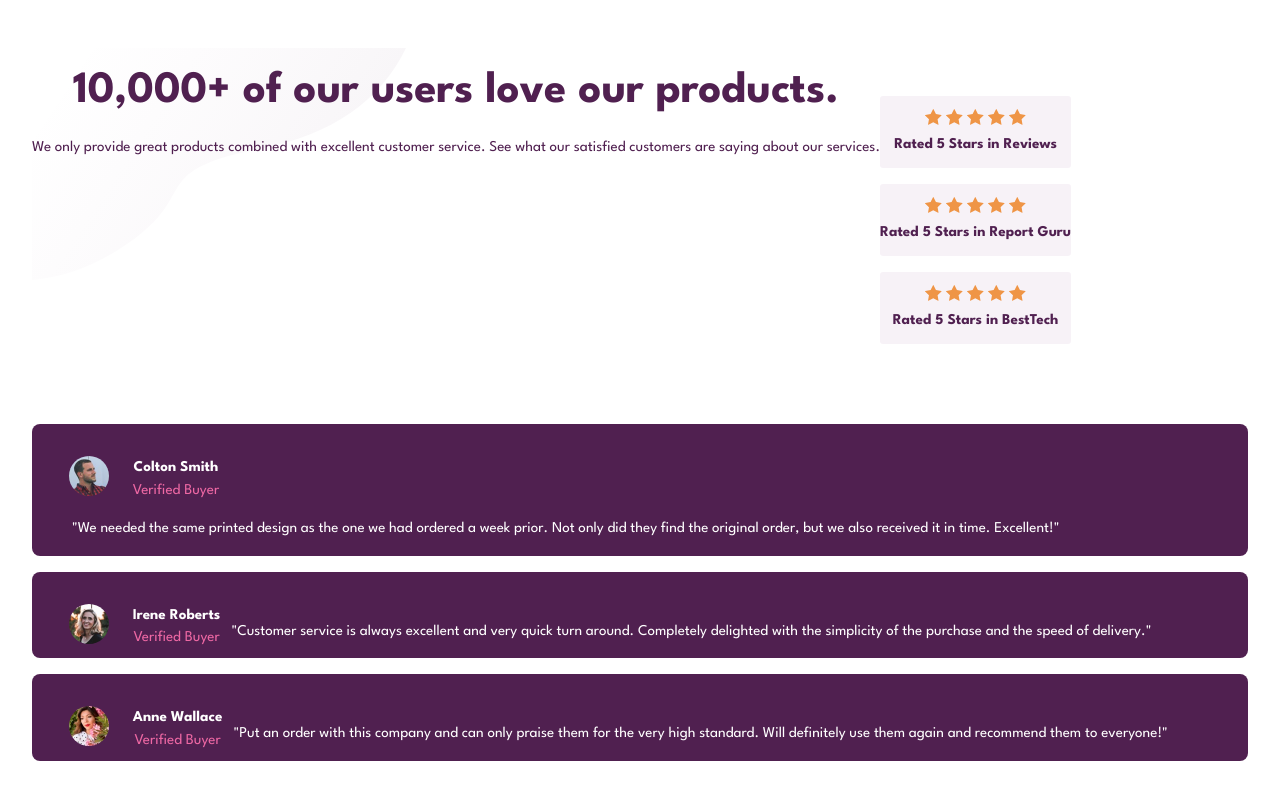
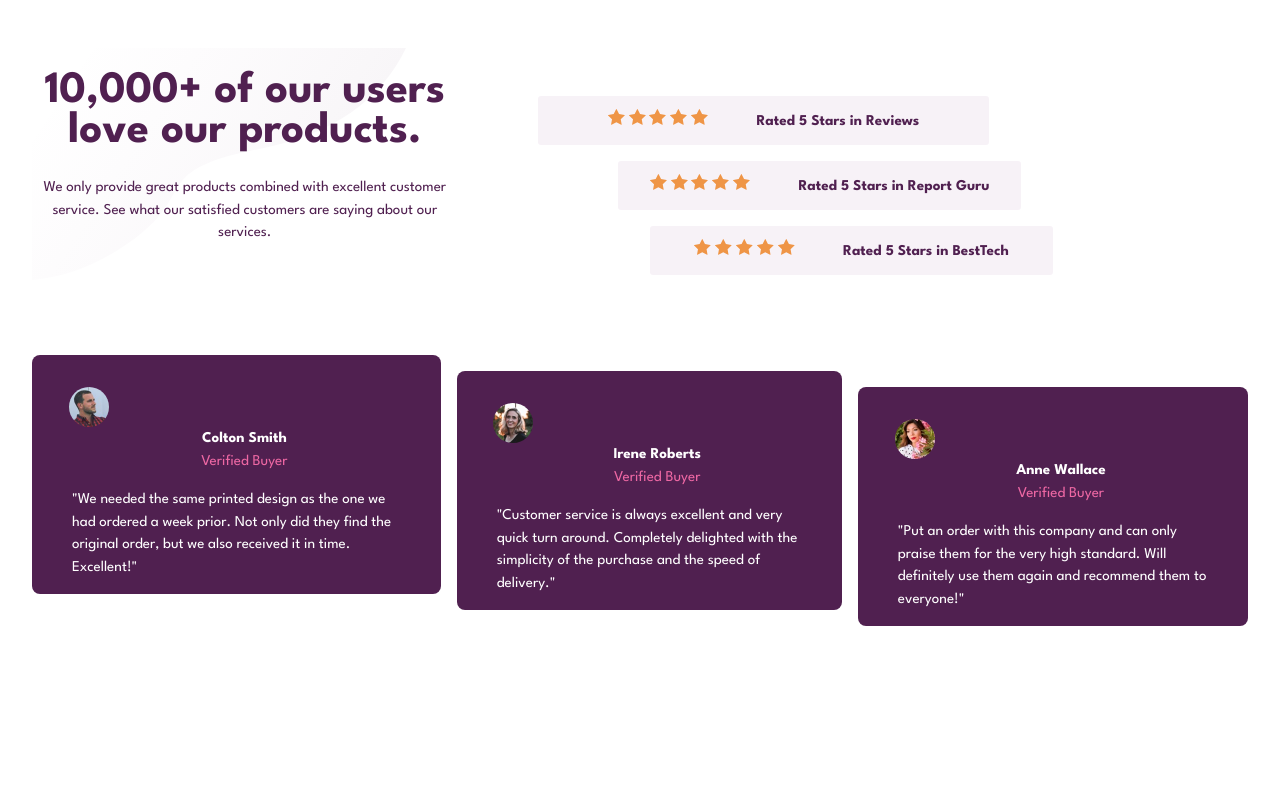
Before and after one commit to sclingan/social-proof-section, a React (Vite) app: page / in a window 1280 px wide. Shown: the top 800 px of the page. Built offline with nearby package versions, Linux system fonts and the light colour scheme.

Commit message:
Fixed desktop layout on profiles and ratings

```diff
--- a/src/App.css
+++ b/src/App.css
@@ -138,4 +138,40 @@ ul {
     flex-direction: row;
     flex-wrap: wrap;
   }
+  header {
+    max-width: 35%;
+  }
+  .rating {
+    margin-inline: 5rem;
+  }
+  .rating::before {
+    display: inline-block;
+    margin-right: 3rem;
+    margin-block: 0;
+  }
+  #guru {
+    margin-right: 3rem;
+    margin-left: 10rem;
+    padding-inline: 2rem;
+  }
+  #besttech {
+    margin-right: 1rem;
+    margin-left: 12rem;
+  }
+  .profile-container {
+    display: flex;
+    justify-content: space-between;
+    gap: 1rem;
+  }
+  .profile {
+    display: inline-block;
+  }
+  .profile:nth-child(2) {
+    margin-top: 2rem;
+    margin-bottom: -1rem;
+  }
+  .profile:nth-child(3) {
+    margin-top: 3rem;
+    margin-bottom: -2rem;
+  }
 }/*# sourceMappingURL=App.css.map */
--- a/src/App.scss
+++ b/src/App.scss
@@ -111,4 +111,50 @@ ul {
         flex-direction: row;
         flex-wrap: wrap;
     }
+
+    header {
+        max-width: 35%;
+    }
+
+    .rating {
+        margin-inline: 5rem;
+    }
+
+    .rating::before {
+        display: inline-block;
+        margin-right: 3rem;
+        margin-block: 0;
+    }
+
+    // use a class for these , less specific on id's
+    #guru {
+        margin-right: 3rem;
+        margin-left: 10rem;
+        padding-inline: 2rem;
+    }
+
+    #besttech {
+        margin-right: 1rem;
+        margin-left: 12rem;
+    }
+
+    .profile-container {
+        display: flex;
+        justify-content: space-between;
+        gap: 1rem;
+    }
+
+    .profile {
+        display: inline-block;
+    }
+
+    .profile:nth-child(2) {
+        margin-top: 2rem;
+        margin-bottom: -1rem;
+    }
+
+    .profile:nth-child(3) {
+        margin-top: 3rem;
+        margin-bottom: -2rem;
+    }
 }
--- a/src/App.tsx
+++ b/src/App.tsx
@@ -1,5 +1,3 @@
-import { useState } from 'react'
-import star from '../public/images/icon-star.svg'
 import anne from '../public/images/image-anne.jpg'
 import colton from '../public/images/image-colton.jpg'
 import irene from '../public/images/image-irene.jpg'
@@ -20,14 +18,14 @@ function App() {
         <li className='rating'>
           Rated 5 Stars in Reviews
         </li>
-        <li className='rating'>
+        <li className='rating' id='guru'>
           Rated 5 Stars in Report Guru
         </li>
-        <li className='rating'>
+        <li className='rating' id='besttech'>
           Rated 5 Stars in BestTech
         </li>
       </ul>
-      <ul>
+      <ul className='profile-container'>
         <li className='profile'>
           <img src={colton} alt="" className='profile-icon'></img>
           <div>
```
Also changed, not shown: 1 other file (tests, documents, lock files or other folders).
